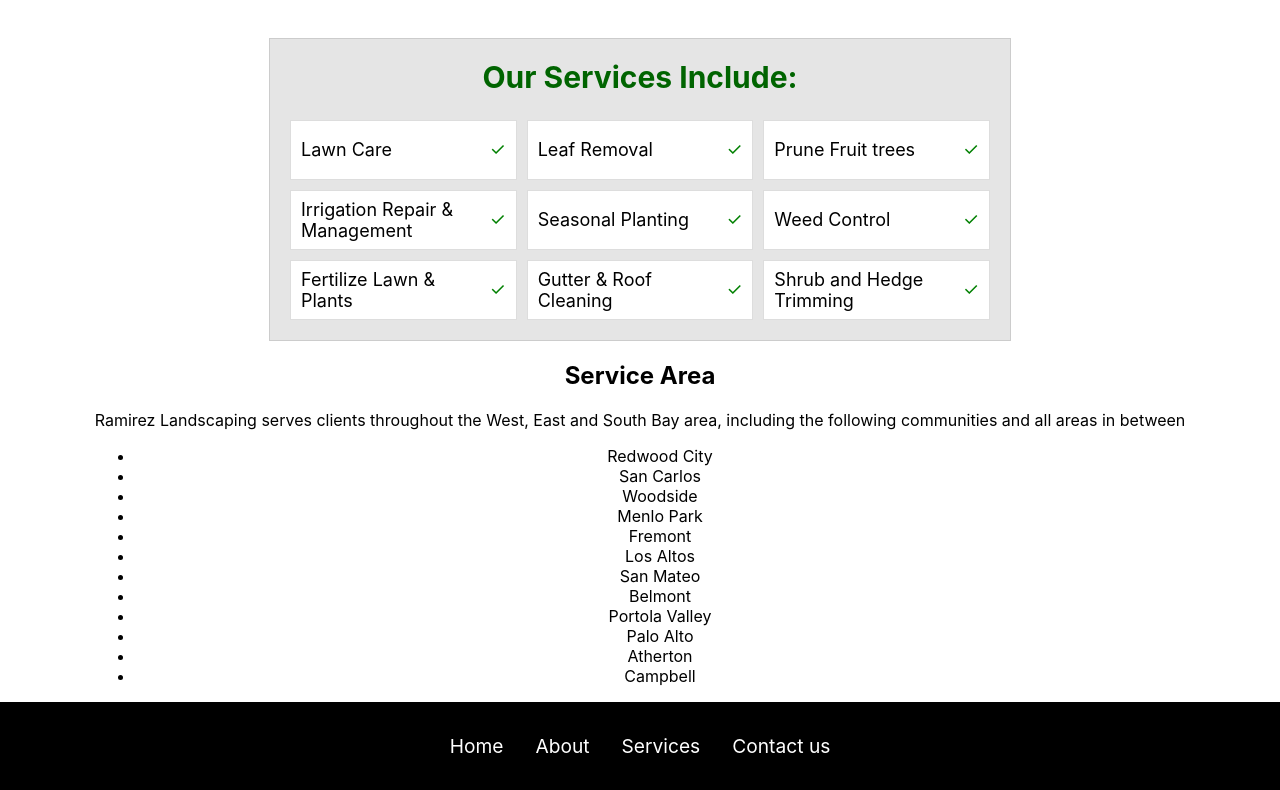
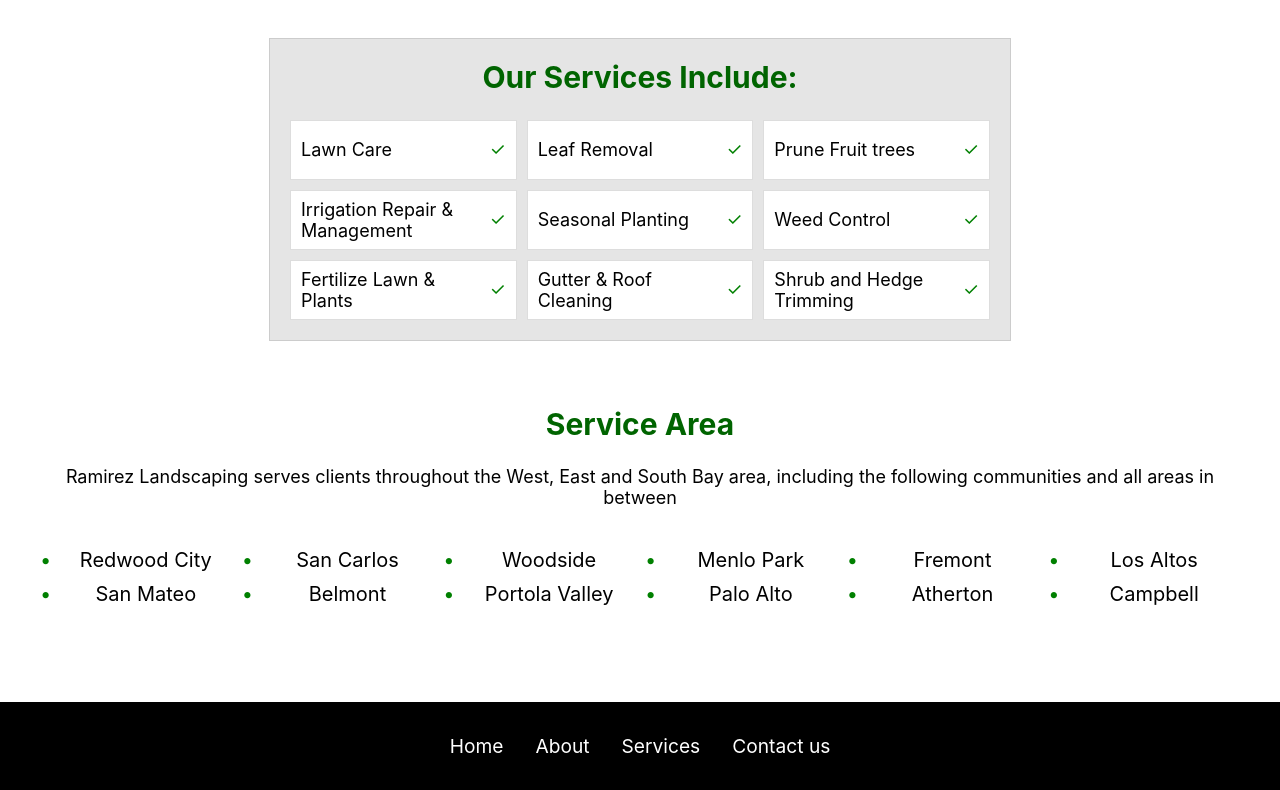
Before and after one commit to OsbaldoRamirez-create/my-app, a React (Create React App) app: page /maintenance in a window 1280 px wide. Shown: the part 674-1464 px from the top of the page. Built offline with nearby package versions, Linux system fonts and the light colour scheme.

Commit message:
styled service area

```diff
--- a/src/Styles/MaintenanceStyles.css
+++ b/src/Styles/MaintenanceStyles.css
@@ -61,3 +61,41 @@
     color: green;
     position: relative;
 }
+
+.service-area{
+    text-align: center;
+    padding: 40px 40px 80px 40px;
+
+}
+
+.service-area h2{
+    font-size: 30px;
+    color: darkgreen;
+}
+.service-area p{
+    font-size: 18px;
+    margin-bottom: 40px;
+}
+.service-area ul{
+    list-style-type: none;
+    padding: 0;
+    display: grid;
+    grid-template-columns: repeat(6, 1fr);
+    gap: 10px;
+}
+.service-area li{
+    display: flex;
+    justify-content: center;
+    font-size: 20px;
+    width: 100%;
+    position: relative;
+    padding-left: 10px;
+}
+
+.service-area li::before{
+    position: absolute;
+    left: 0;
+    content: '•';
+    color: green;
+    margin-right: 10px;
+}
```
